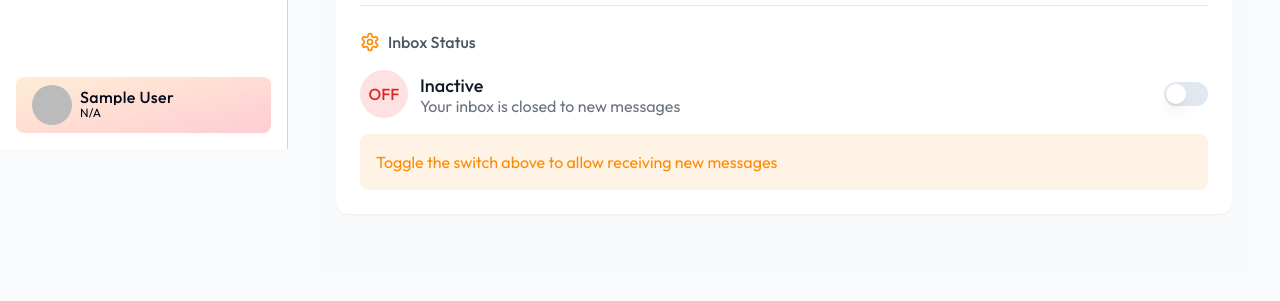
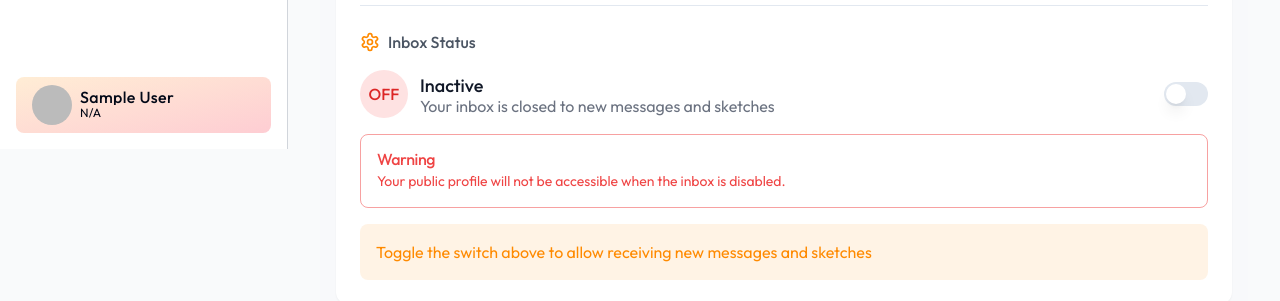
Before and after one commit to s4shibam/ckret, a Next.js app: page /dashboard/settings in a window 1280 px wide. Shown: the part 651-952 px from the top of the page. Built offline with nearby package versions, Linux system fonts and the light colour scheme; no server answers; sample sign-in values are in the browser's storage; what tailwindcss-animated would draw is missing.

Commit message:
feat: enhance inbox status component with proper messaging

```diff
--- a/src/components/dashboard/inbox-status.tsx
+++ b/src/components/dashboard/inbox-status.tsx
@@ -6,6 +6,7 @@ import toast from 'react-hot-toast'
 
 import { cn } from '@lib/utils'
 
+import { Alert, AlertDescription, AlertTitle } from '@components/ui/alert'
 import { Switch } from '@components/ui/switch'
 
 import { useToggleInboxStatus } from '@api-hooks/user'
@@ -54,8 +55,8 @@ const InboxStatus = () => {
             </p>
             <p className="text-base/4 text-gray-500">
               {data?.user?.is_inbox_enabled
-                ? 'Your inbox is open to receive messages'
-                : 'Your inbox is closed to new messages'}
+                ? 'Your inbox is open to receive messages and sketches'
+                : 'Your inbox is closed to new messages and sketches'}
             </p>
           </div>
 
@@ -72,11 +73,21 @@ const InboxStatus = () => {
           )}
         </div>
 
+        {!data?.user?.is_inbox_enabled && (
+          <Alert className="mt-2" variant="destructive">
+            <AlertTitle>Warning</AlertTitle>
+            <AlertDescription>
+              Your public profile will not be accessible when the inbox is
+              disabled.
+            </AlertDescription>
+          </Alert>
+        )}
+
         <div className="rounded-lg bg-ckret-primary/10 p-4">
           <p className="text-base text-ckret-primary">
             Toggle the switch above to{' '}
             {data?.user?.is_inbox_enabled ? 'stop' : 'allow'} receiving new
-            messages
+            messages and sketches
           </p>
         </div>
       </div>
```
